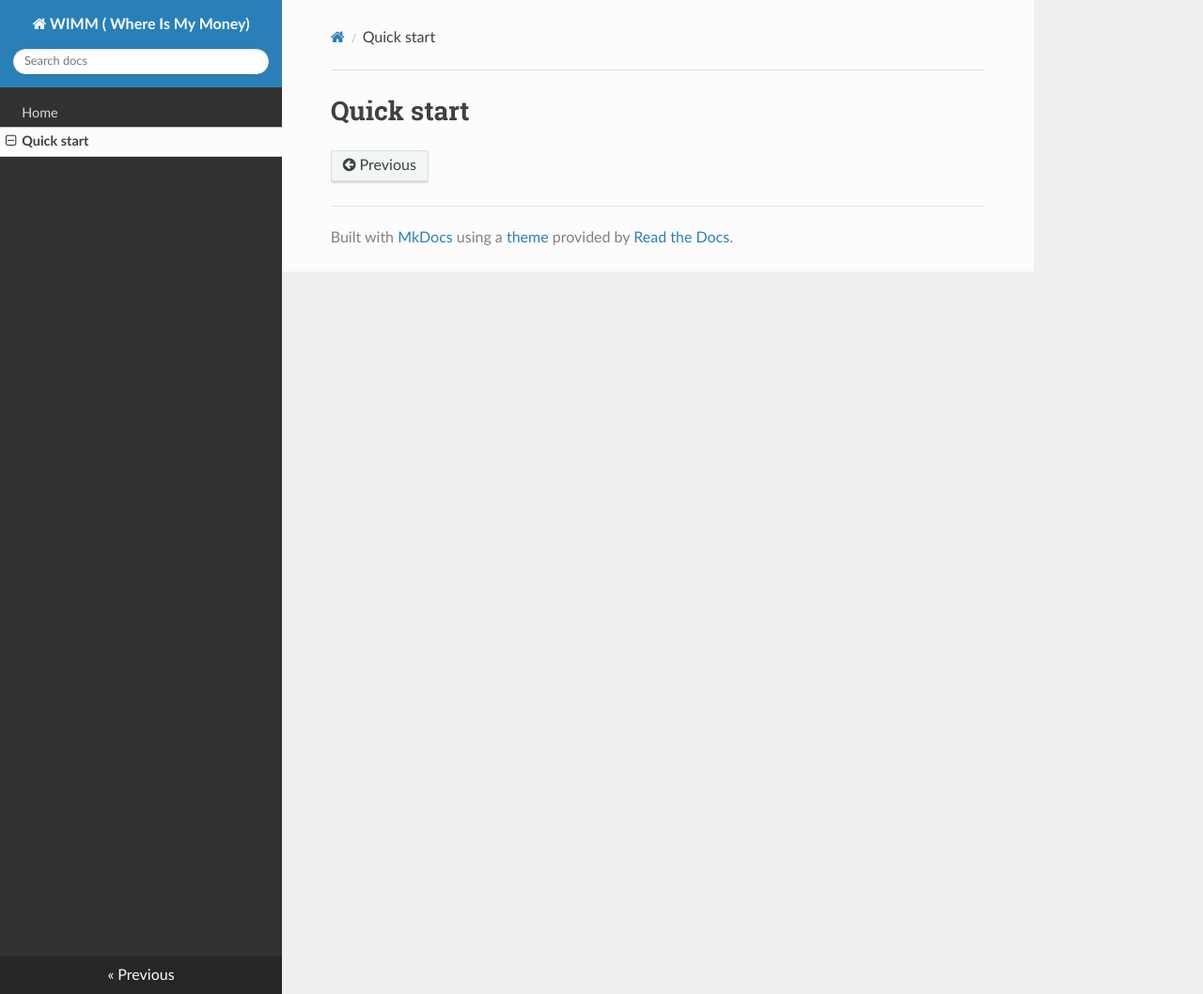
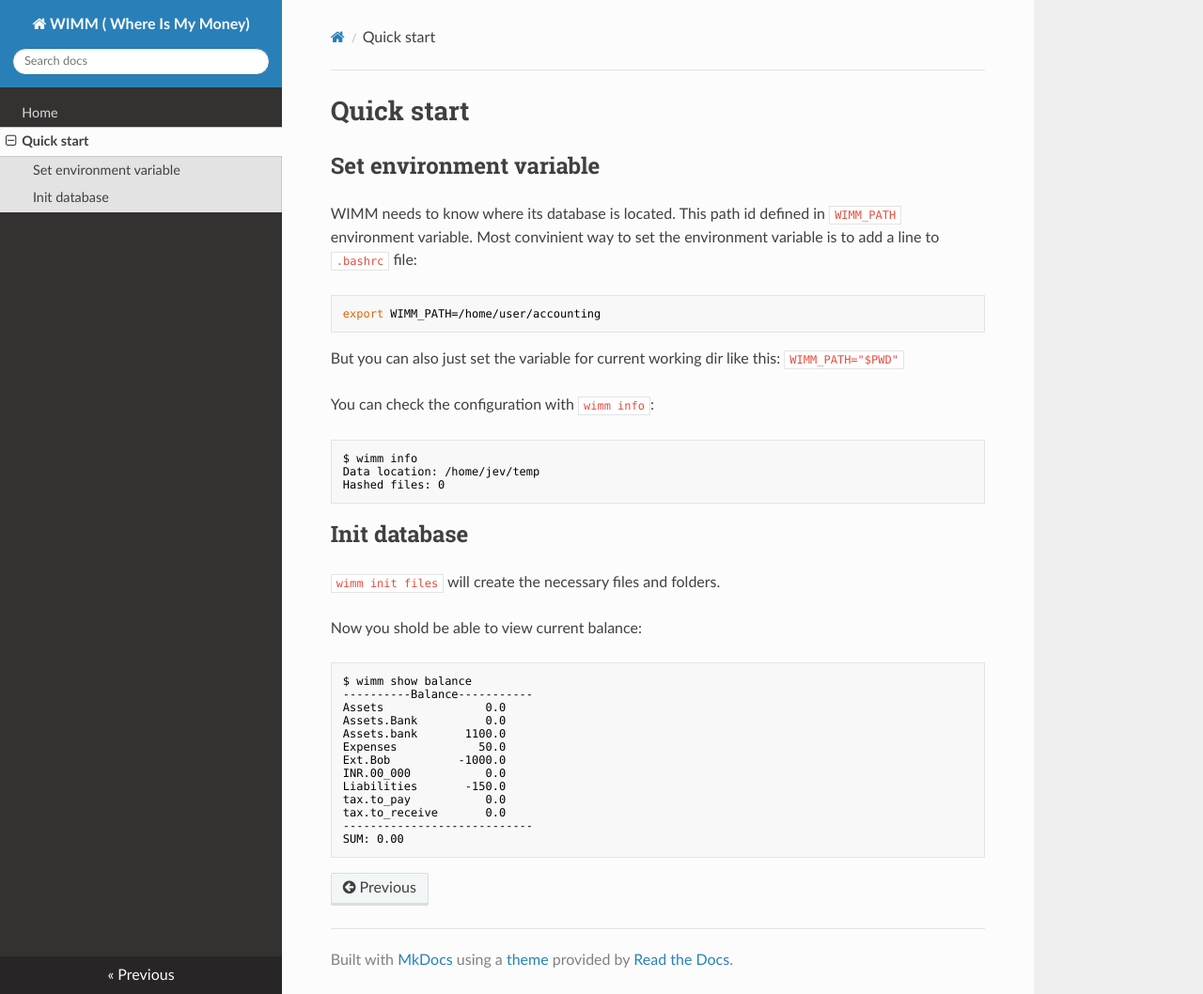
Before and after one commit to sjev/wimm, an MkDocs documentation site: the page built from doc/docs/quick_start.md, in a window 1280 px wide and 1058 px high. Shown: the whole window at 94% size. Built offline with MkDocs 1.6.1, drawn with Linux system fonts in a browser that asks for light colours; nearby versions of some CDN libraries.

Commit message:
refactored start balance

````diff
--- a/doc/docs/quick_start.md
+++ b/doc/docs/quick_start.md
@@ -1 +1,42 @@
 # Quick start
+
+## Set environment variable
+
+WIMM needs to know where its database is located. This path id defined in `WIMM_PATH` environment variable.
+Most convinient way to set the environment variable is to add a line to `.bashrc` file:
+
+``` bash
+export WIMM_PATH=/home/user/accounting
+```
+
+But you can also just set the variable for current working dir like this: `WIMM_PATH="$PWD"`
+
+You can check the configuration with `wimm info`:
+
+``` none
+$ wimm info
+Data location: /home/jev/temp
+Hashed files: 0
+```
+
+## Init database
+
+`wimm init files` will create the necessary files and folders.
+
+Now you shold be able to view current balance:
+
+``` none
+$ wimm show balance
+----------Balance-----------
+Assets               0.0
+Assets.Bank          0.0
+Assets.bank       1100.0
+Expenses            50.0
+Ext.Bob          -1000.0
+INR.00_000           0.0
+Liabilities       -150.0
+tax.to_pay           0.0
+tax.to_receive       0.0
+----------------------------
+SUM: 0.00
+```
````
Also changed, not shown: 3 other files.
